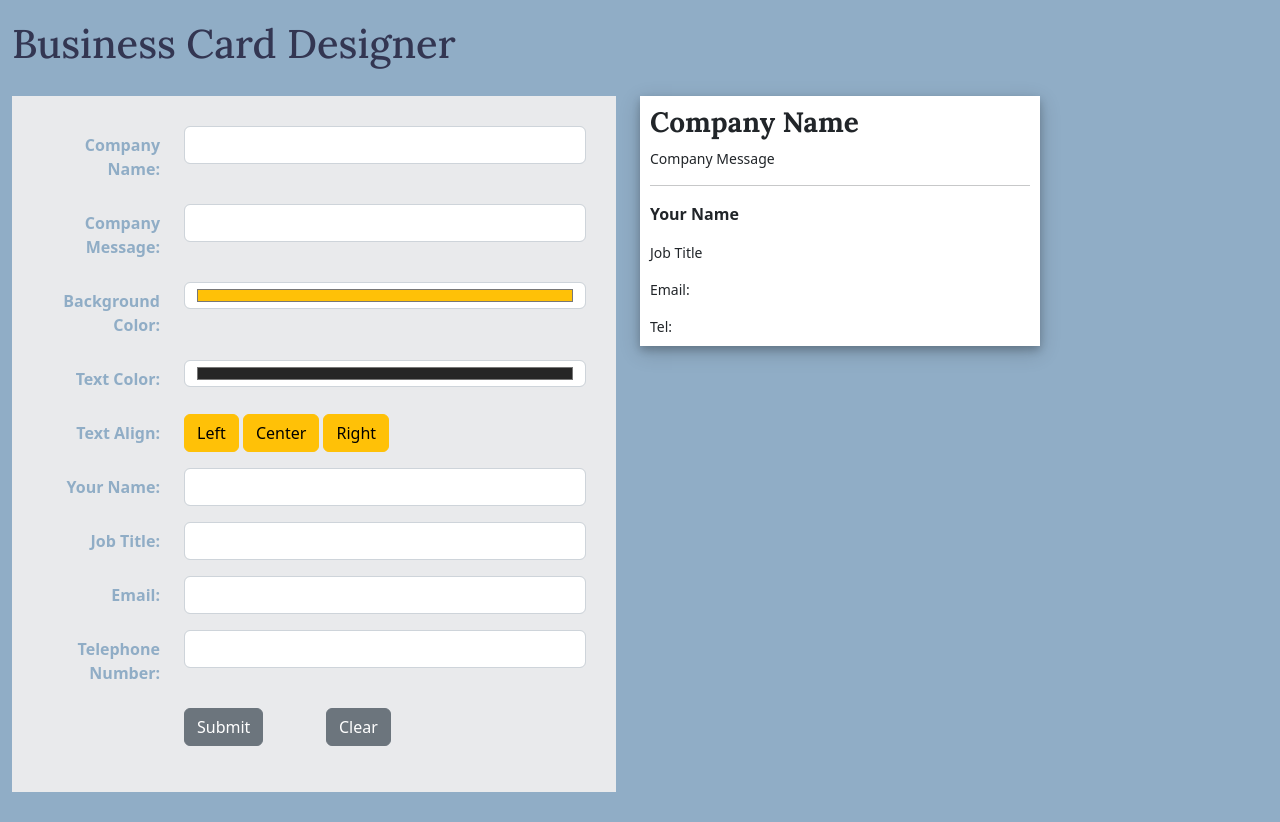
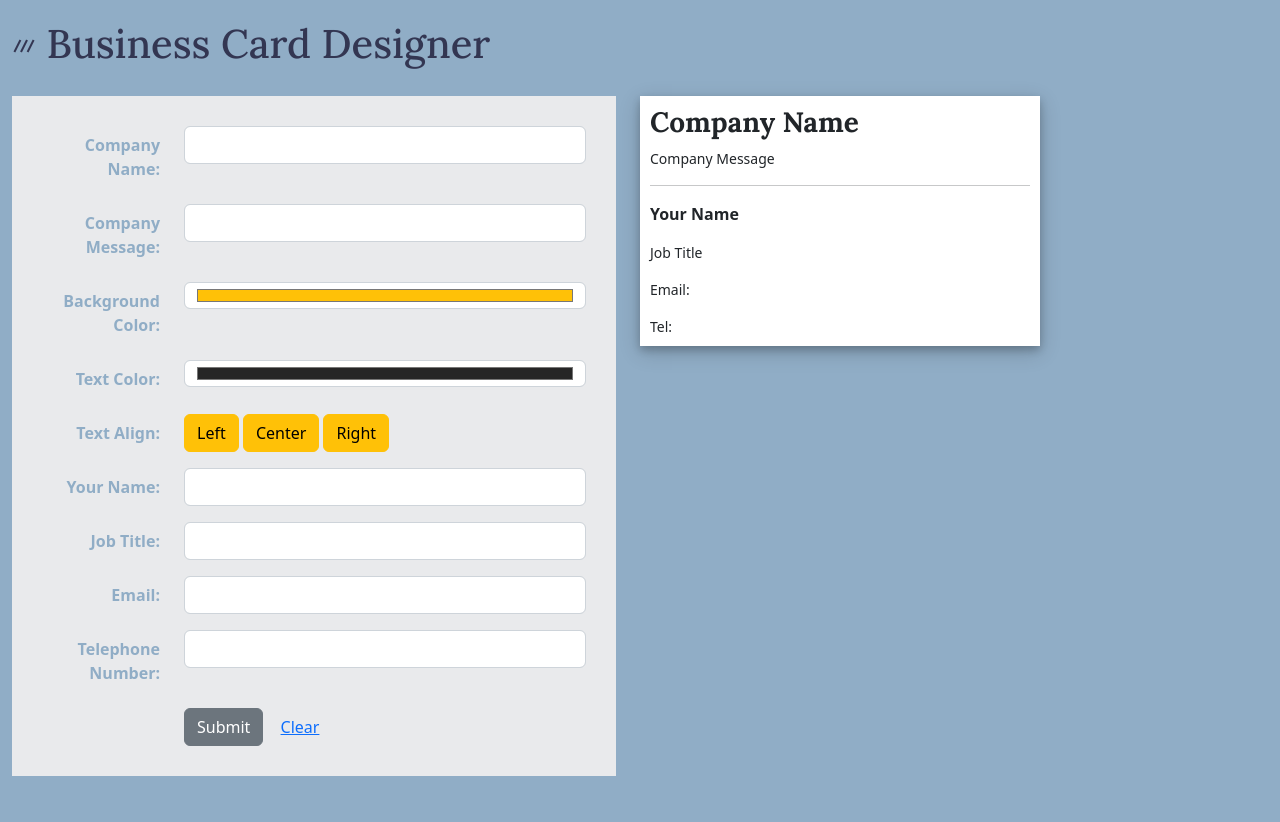
Before and after one commit to thethumbprint-code/Skillshare, a plain HTML site: page JSGentleIntro/31_MiniChallenge_BusinessCardDesigner_3dolledUp/index.html in a window 1280 px wide. Drawn offline with nearby package versions, Linux system fonts and the light colour scheme.

Commit message:
updating icons

```diff
--- a/JSGentleIntro/31_MiniChallenge_BusinessCardDesigner_3dolledUp/index.html
+++ b/JSGentleIntro/31_MiniChallenge_BusinessCardDesigner_3dolledUp/index.html
@@ -9,12 +9,13 @@
     <link rel="stylesheet" href="style.css">
     <!-- link to Google Fonts stylesheets -->
     <link href="https://fonts.googleapis.com/css2?family=Lora:wght@400;500;700&display=swap" rel="stylesheet">
+    <link rel="stylesheet" href="https://fonts.googleapis.com/css2?family=Material+Symbols+Outlined:opsz,wght,FILL,GRAD@48,400,0,0" />
 </head>
 <body>
   <div class="container-fluid">
     <div class="row">
-      <div class="col-sm-12 titleText">
-        <h1>Business Card Designer</h1>
+      <div class="col-sm-12">
+        <h1 class="titleText"><span class="material-symbols-outlined">process_chart</span> Business Card Designer</h1>
       </div>
     </div>
   </div>
@@ -92,13 +93,10 @@
           </div>
         </div>
 
-        <div class="row mb-3">
-          <div class="col-sm-3 offset-sm-3">
+        <div class="row">
+          <div class="col-sm-6 offset-sm-3">
             <input type="submit" onclick="formSubmit()" class="btn btn-secondary" value="Submit">
-          </div>
-
-          <div class="col-sm-3">
-            <input type="button" onclick="formReset()" class="btn btn-secondary" value="Clear">
+            <input type="button" onclick="formReset()" class="btn btn-link" value="Clear">
           </div>
         </div>
       </form>
```
